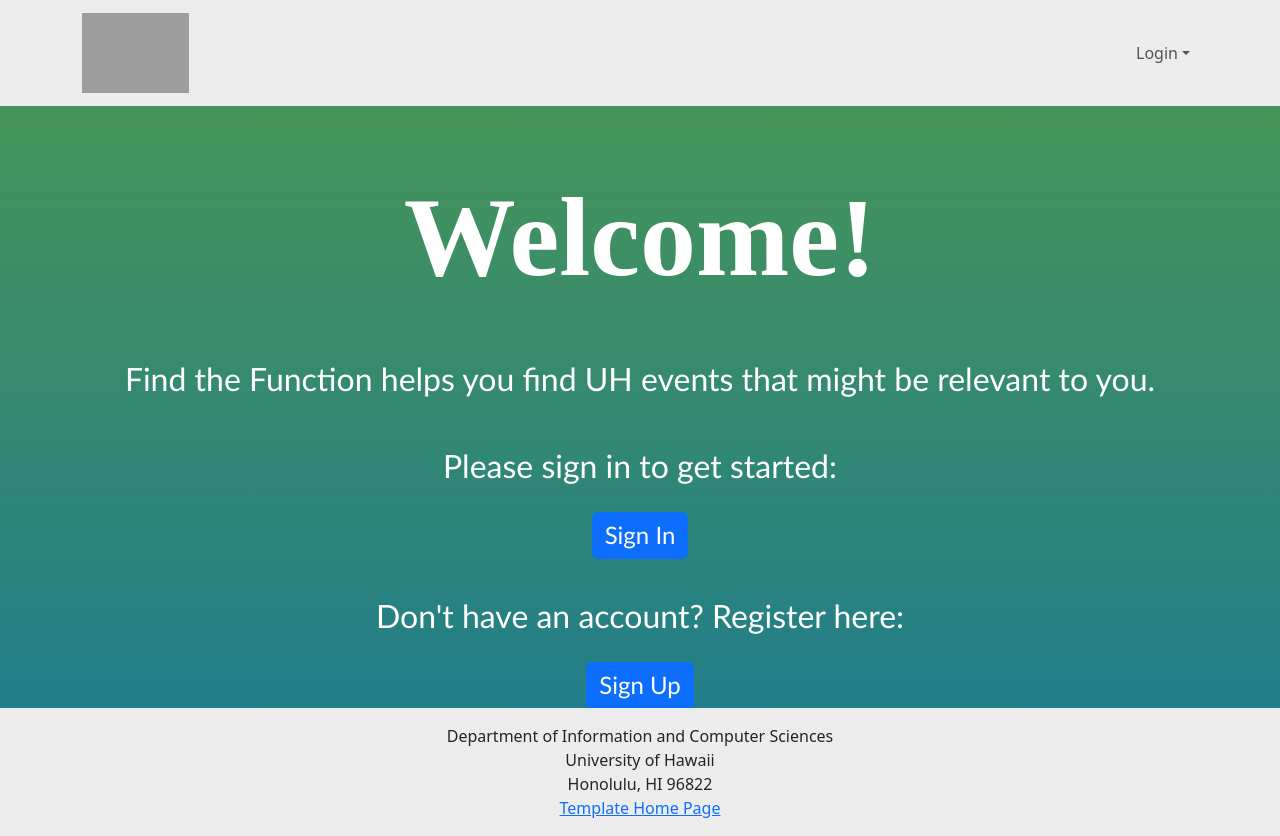
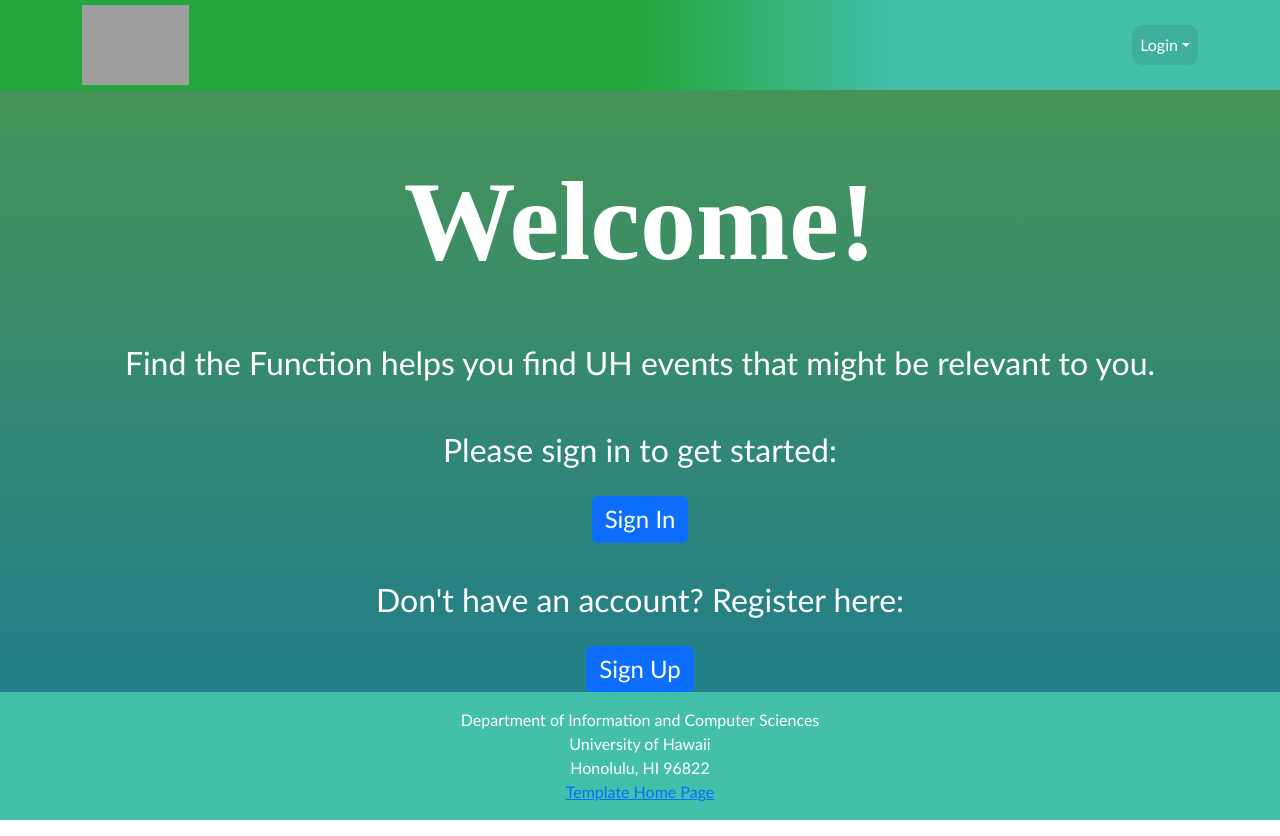
Before and after one commit to find-the-function/find-the-function, a Next.js app: page / in a window 1280 px wide. Built offline with nearby package versions, Linux system fonts and the light colour scheme; no server answers; grey boxes are pictures that could not be loaded.

Commit message:
Update globals.css

```diff
--- a/src/app/globals.css
+++ b/src/app/globals.css
@@ -1,6 +1,6 @@
 html,
 body {
-  --bs-light-rgb: 236, 236, 236;
+  --bs-light-rgb: 67, 191, 170;
   box-sizing: border-box;
   height: 100%;
   padding: 0;
@@ -12,3 +12,33 @@ body {
   display: flex;
   flex-direction: column;
 }
+.navbar {
+  background: linear-gradient(
+    to right,
+    #23a63b 0%,
+    #23a63b 50%,
+    #43bfaa 70%,
+    #43bfaa 100%
+  );
+  color: white;
+  padding-top: 0px;
+  padding-bottom: 0px;
+}
+.rounded-button .dropdown-toggle {
+  padding: 8px 15px;
+  border-radius: 10px;
+  background-color: rgba(0, 0, 0, 0.08);
+  color: white;
+  font-family: 'Trebuchet MS'
+}
+.rounded-button .dropdown-toggle:hover {
+  background-color: rgba(0, 0, 0, 0.24);
+  color: cyan;
+}
+.navbar-brand {
+  color: #ffffff;
+}
+footer {
+  color: white;
+  font-family: 'Trebuchet MS'
+}
```
